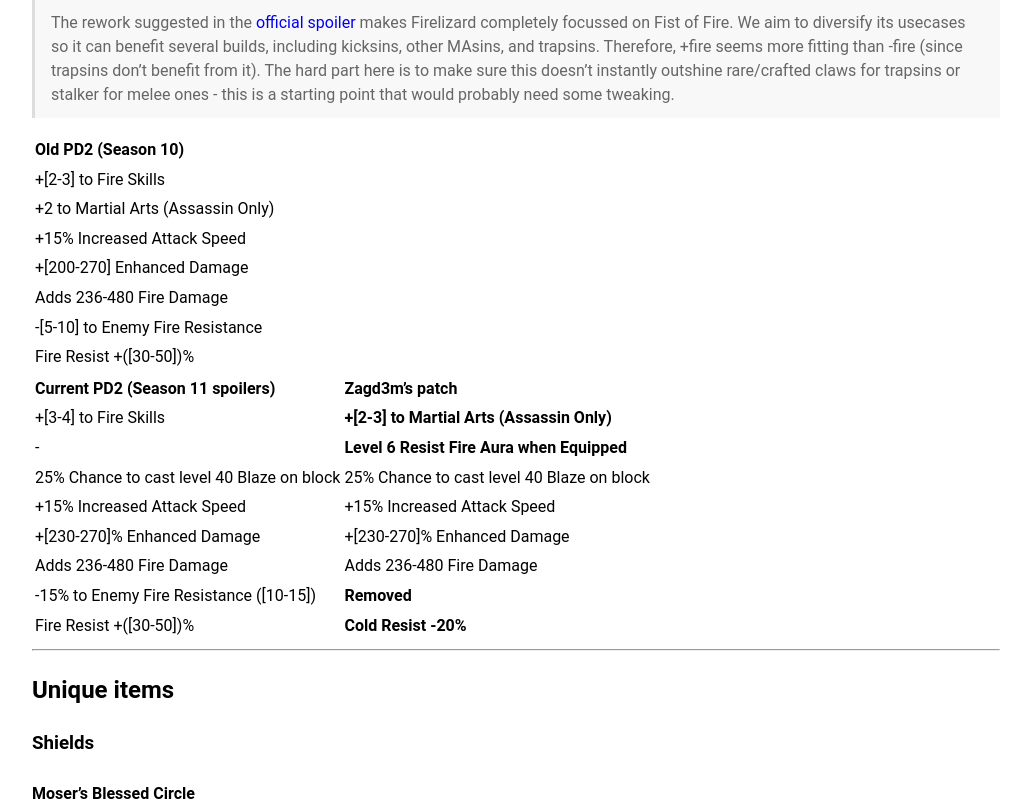
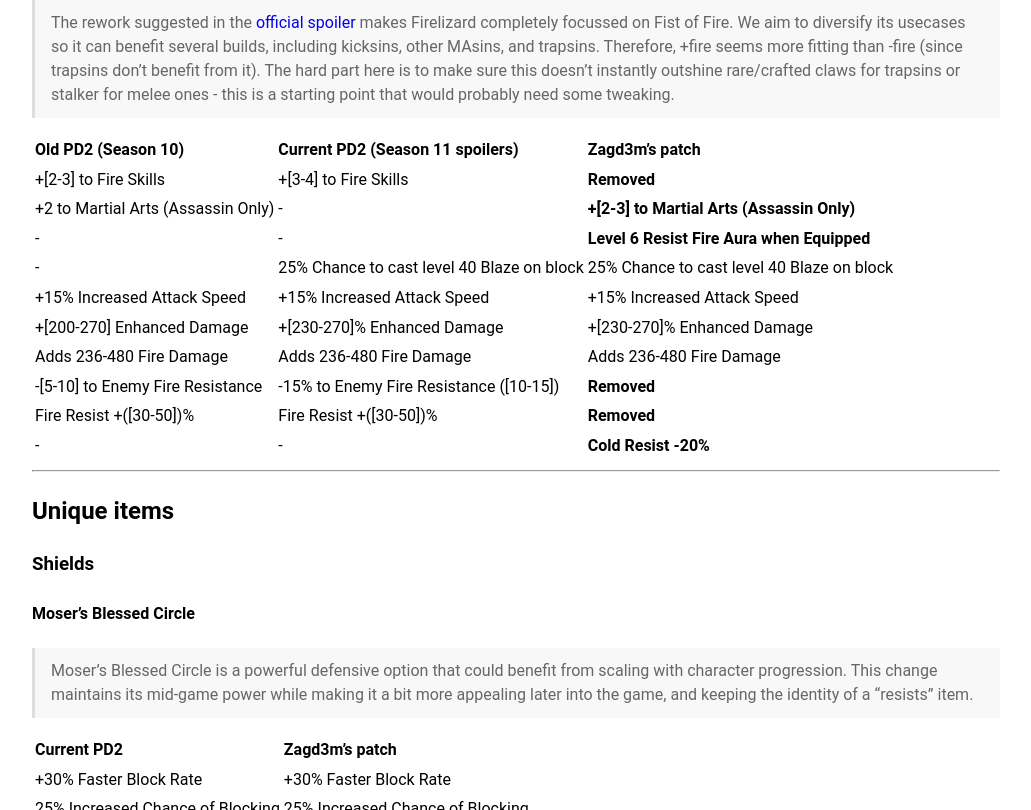
Before and after one commit to zagd3m/patchnotes, a Jekyll site: the page built from docs/full-notes.md, in a window 1280 px wide and 900 px high, scrolled down 7673 px, cut to the strip 90-900 px from the top of the window. Shown: the whole strip, without its empty margins (124-1155 px from the left). Built offline with Jekyll 4.4.1, drawn with Linux system fonts in a browser that asks for light colours.

Commit message:
Modify Firelizard formatting.

```diff
--- a/docs/_includes/patch-sections/items_unique_weapons.md
+++ b/docs/_includes/patch-sections/items_unique_weapons.md
@@ -88,23 +88,15 @@
 
 > The rework suggested in the [official spoiler](https://wiki.projectdiablo2.com/wiki/Patch_Notes) makes Firelizard completely focussed on Fist of Fire. We aim to diversify its usecases so it can benefit several builds, including kicksins, other MAsins, and trapsins. Therefore, +fire seems more fitting than -fire (since trapsins don't benefit from it). The hard part here is to make sure this doesn't instantly outshine rare/crafted claws for trapsins or stalker for melee ones - this is a starting point that would probably need some tweaking.
 
-| Old PD2 (Season 10) |
-| :--- |
-| +[2-3] to Fire Skills |
-| +2 to Martial Arts (Assassin Only) |
-| +15% Increased Attack Speed |
-| +[200-270] Enhanced Damage |
-| Adds 236-480 Fire Damage |
-| -[5-10] to Enemy Fire Resistance |
-| Fire Resist +(\[30-50\])% |
-
-| Current PD2 (Season 11 spoilers) | Zagd3m's patch |
-|:--|:--|
-| +[3-4] to Fire Skills | **+[2-3] to Martial Arts (Assassin Only)** |
-| - | **Level 6 Resist Fire Aura when Equipped** |
-| 25% Chance to cast level 40 Blaze on block | 25% Chance to cast level 40 Blaze on block |
-| +15% Increased Attack Speed | +15% Increased Attack Speed |
-| +[230-270]% Enhanced Damage | +[230-270]% Enhanced Damage |
-| Adds 236-480 Fire Damage | Adds 236-480 Fire Damage |
-| -15% to Enemy Fire Resistance (\[10-15\]) | **Removed** |
-| Fire Resist +(\[30-50\])% | **Cold Resist -20%** |
+| Old PD2 (Season 10) | Current PD2 (Season 11 spoilers) | Zagd3m's patch |
+| :--- |:--|:--|
+| +[2-3] to Fire Skills | +[3-4] to Fire Skills | **Removed** |
+| +2 to Martial Arts (Assassin Only) | - | **+[2-3] to Martial Arts (Assassin Only)** |
+| - | - | **Level 6 Resist Fire Aura when Equipped** |
+| - | 25% Chance to cast level 40 Blaze on block | 25% Chance to cast level 40 Blaze on block |
+| +15% Increased Attack Speed | +15% Increased Attack Speed | +15% Increased Attack Speed |
+| +[200-270] Enhanced Damage | +[230-270]% Enhanced Damage | +[230-270]% Enhanced Damage |
+| Adds 236-480 Fire Damage | Adds 236-480 Fire Damage | Adds 236-480 Fire Damage |
+| -[5-10] to Enemy Fire Resistance | -15% to Enemy Fire Resistance (\[10-15\]) | **Removed** |
+| Fire Resist +(\[30-50\])% | Fire Resist +(\[30-50\])% | **Removed** |
+| - | - | **Cold Resist -20%** |
```
